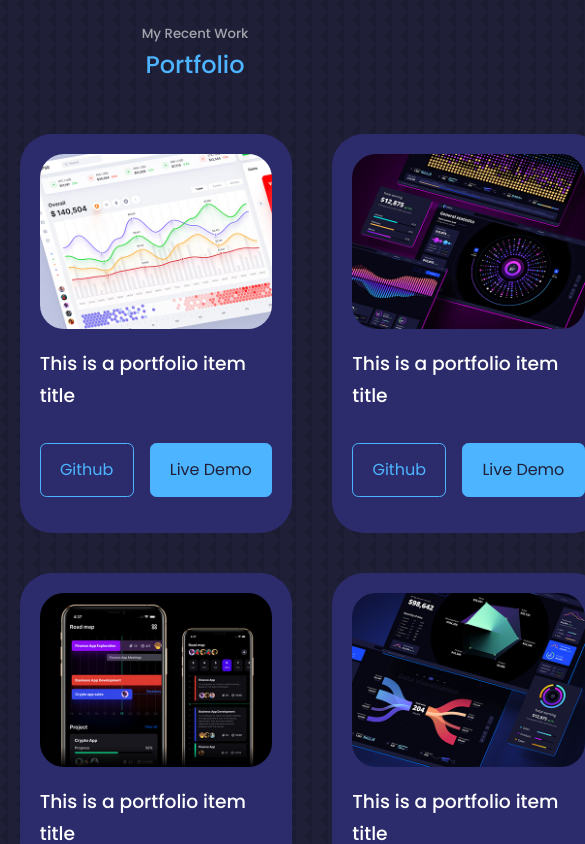
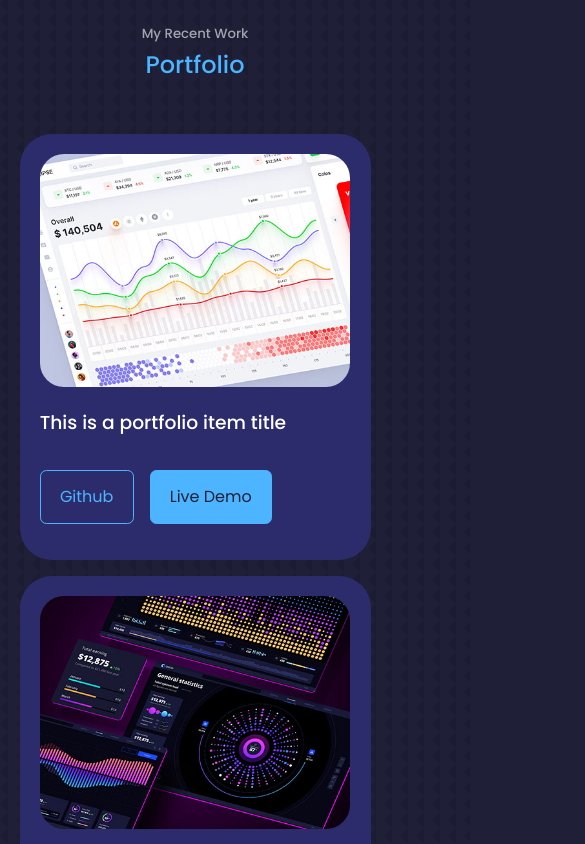
Before and after one commit to KhalilMohamed01/react-portfolio, a React (Create React App) app: page / in a window 390 px wide. Shown: the part 4740-5584 px from the top of the page, 585 px wide, since content can reach past the window. Built offline with nearby package versions, Linux system fonts and the light colour scheme; a web font is replaced by a local one.

Commit message:
making portfolio responsive

```diff
--- a/src/components/portfolio/portfolio.css
+++ b/src/components/portfolio/portfolio.css
@@ -31,3 +31,18 @@
     gap:1rem;
     margin-bottom: 1rem;
 }
+
+/* ========== media queries (Medium devices) ======== */
+@media screen and (max-width: 1024px){
+    .portfolio__container{
+        grid-template-columns: 1fr 1fr;
+        gap: 1.2rem;
+    }
+}
+/* ========== media queries (SMALL devices) ======== */
+@media screen and (max-width: 600px){
+    .portfolio__container{
+        grid-template-columns: 1fr;
+        gap: 1rem;
+    }
+}
```
